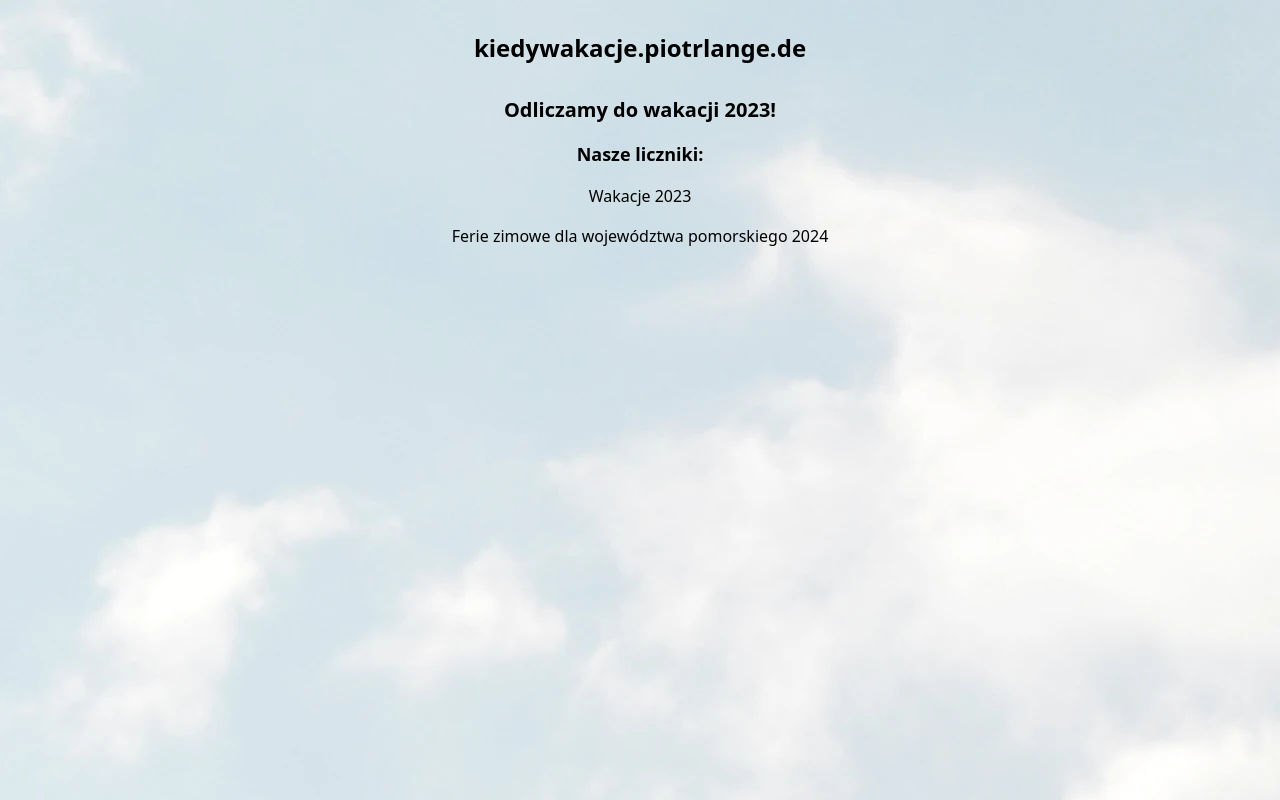
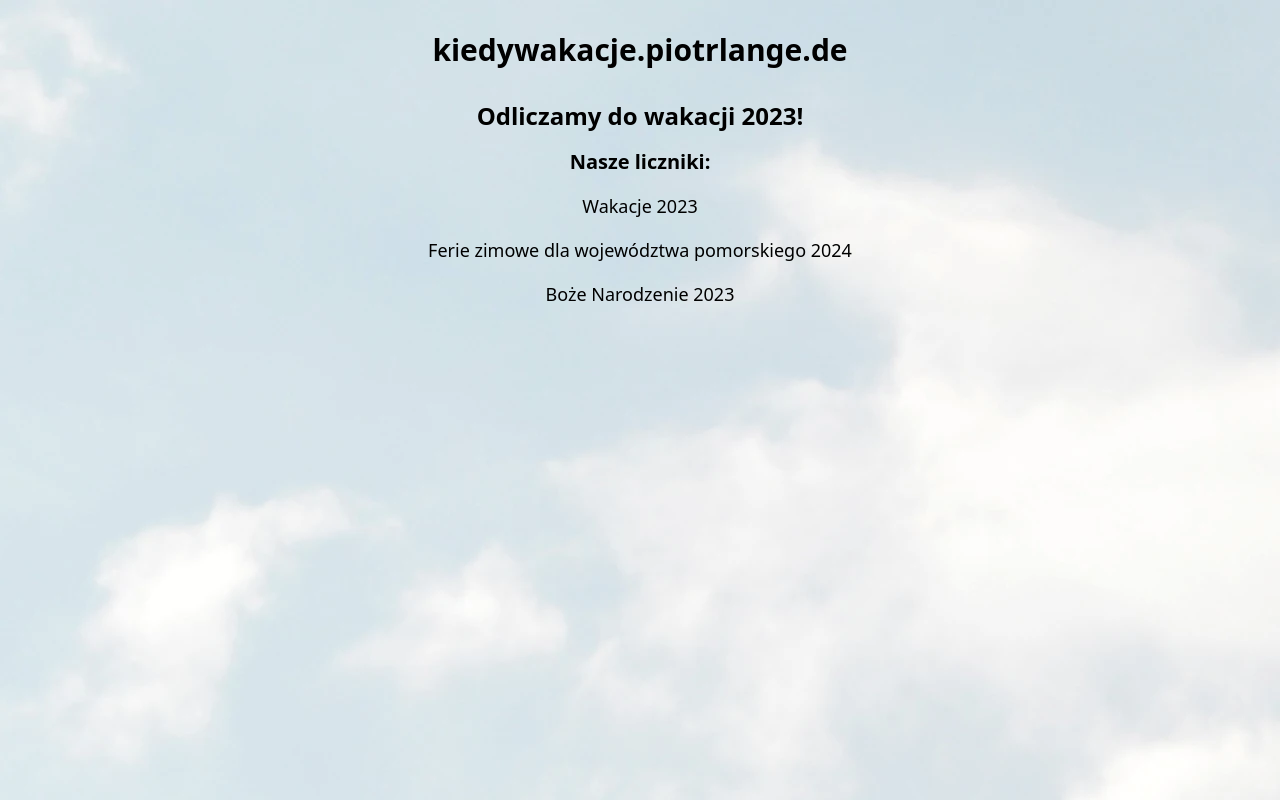
Before and after one commit to PiotrZPL/kiedywakacje.piotrlange.de, an Angular app: page / in a window 1280 px wide. Built offline with nearby package versions, Linux system fonts and the light colour scheme.

Commit message:
Added Christmas countdown to the MainPage

```diff
--- a/src/app/main-page/main-page.component.html
+++ b/src/app/main-page/main-page.component.html
@@ -1,7 +1,8 @@
 <div class="flex-col">
-<h1 class="text-2xl text-center font-bold my-8">kiedywakacje.piotrlange.de</h1>
-<h2 class="text-xl text-center font-bold mb-4">Odliczamy do wakacji 2023!</h2>
-<h3 class="text-lg text-center font-bold mb-4">Nasze liczniki:</h3>
-<p class="text-md text-center mb-4"><a href="/holidays">Wakacje 2023</a></p>
-<p class="text-md text-center"><a href="/winterbreak">Ferie zimowe dla województwa pomorskiego 2024</a></p>
+<h1 class="text-3xl text-center font-bold my-8">kiedywakacje.piotrlange.de</h1>
+<h2 class="text-2xl text-center font-bold mb-4">Odliczamy do wakacji 2023!</h2>
+<h3 class="text-xl text-center font-bold mb-4">Nasze liczniki:</h3>
+<p class="text-lg text-center mb-4"><a href="/holidays">Wakacje 2023</a></p>
+<p class="text-lg text-center mb-4"><a href="/winterbreak">Ferie zimowe dla województwa pomorskiego 2024</a></p>
+<p class="text-lg text-center"><a href="/christmas">Boże Narodzenie 2023</a></p>
 </div>
```
